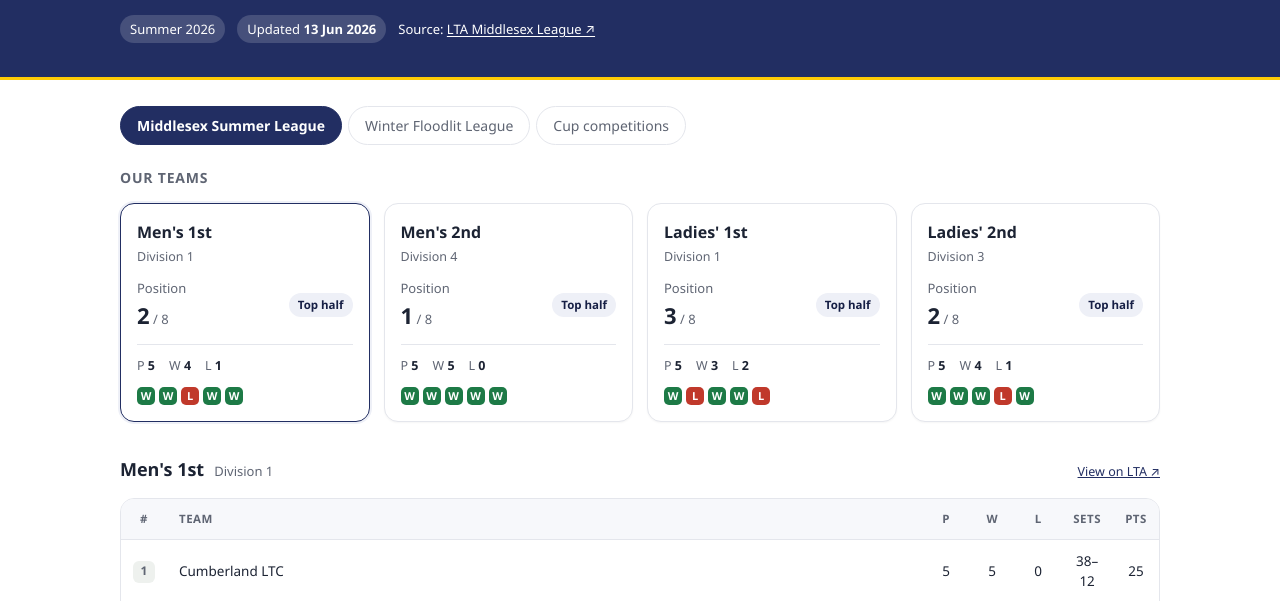
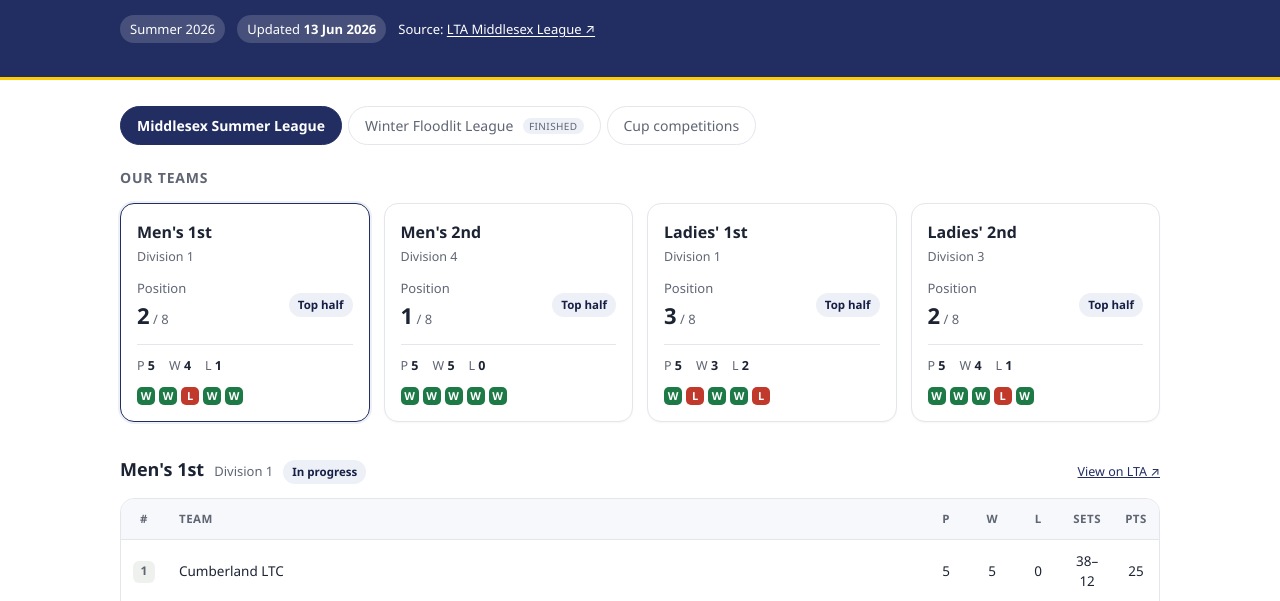
Before and after one commit to pclutton/psc-lta, a plain HTML site: page index.html in a window 1280 px wide. Shown: the part 218-819 px from the top of the page. Drawn offline with Linux system fonts and the light colour scheme.

Commit message:
Make competitions status-aware (current vs finished)
- Each competition has a status; finished ones get a "Finished" tab tag,
  a "Season finished" pill, and "Season complete" instead of fixtures
- Page now defaults to the first in-progress competition, not index 0,
  so a finished Winter Floodlit no longer appears as the active view
- Scraper carries status per competition from config

Co-Authored-By: Claude Opus 4.8 <noreply@anthropic.com>

```diff
--- a/data/results.json
+++ b/data/results.json
@@ -8,6 +8,7 @@
     {
       "id": "summer",
       "name": "Middlesex Summer League",
+      "status": "current",
       "teams": [
         {
           "name": "Men's 1st",
@@ -104,6 +105,7 @@
     {
       "id": "winter",
       "name": "Winter Floodlit League",
+      "status": "completed",
       "teams": [
         {
           "name": "Men's 1st",
@@ -147,6 +149,7 @@
     {
       "id": "cup",
       "name": "Cup competitions",
+      "status": "current",
       "teams": [
         {
           "name": "Middlesex Cup — Men",
--- a/index.html
+++ b/index.html
@@ -51,6 +51,11 @@
   .tabs{display:flex;gap:6px;flex-wrap:wrap;margin:26px 0 22px}
   .tab{border:1px solid var(--line);background:#fff;color:var(--muted);padding:9px 16px;border-radius:999px;font-size:14px;cursor:pointer;font-family:inherit}
   .tab[aria-selected="true"]{background:var(--psc-navy);border-color:var(--psc-navy);color:#fff;font-weight:600}
+  .tfin{font-size:10px;text-transform:uppercase;letter-spacing:.4px;background:#eef0f7;color:var(--muted);padding:1px 6px;border-radius:999px;margin-left:6px;vertical-align:1px}
+  .tab[aria-selected="true"] .tfin{background:rgba(255,255,255,.22);color:#fff}
+  .dt-status{font-size:11.5px;font-weight:700;padding:3px 9px;border-radius:999px}
+  .dt-status.current{background:var(--psc-navy-tint);color:var(--psc-navy-dark)}
+  .dt-status.completed{background:#eef0f7;color:var(--muted)}
 
   section.block{margin:0 0 34px}
   h2.sec{font-size:14px;text-transform:uppercase;letter-spacing:.8px;color:var(--muted);margin:0 0 14px;font-weight:700}
@@ -151,6 +156,7 @@
     <div class="detail-head">
       <span class="dt-team" id="dtTeam"></span>
       <span class="dt-div" id="dtDiv"></span>
+      <span class="dt-status" id="dtStatus" hidden></span>
       <a id="dtLink" href="#" target="_blank" rel="noopener">View on LTA ↗</a>
     </div>
 
@@ -198,15 +204,12 @@ function statusFor(t){
 function isPsc(name){ return /paddington/i.test(name); }
 
 function renderTabs(){
-  $("#tabs").innerHTML = DATA.competitions.map((c,i)=>
-    `<button class="tab" role="tab" data-i="${i}" aria-selected="${i===0?'true':'false'}">${c.name}</button>`
-  ).join("");
+  $("#tabs").innerHTML = DATA.competitions.map((c,i)=>{
+    const fin = c.status === "completed";
+    return `<button class="tab" role="tab" data-i="${i}" aria-selected="false">${c.name}${fin?' <span class="tfin">Finished</span>':''}</button>`;
+  }).join("");
   document.querySelectorAll(".tab").forEach(tab=>{
-    tab.addEventListener("click",()=>{
-      document.querySelectorAll(".tab").forEach(t=>t.setAttribute("aria-selected","false"));
-      tab.setAttribute("aria-selected","true");
-      selectComp(+tab.dataset.i);
-    });
+    tab.addEventListener("click",()=>selectComp(+tab.dataset.i));
   });
 }
 
@@ -233,10 +236,16 @@ function renderCards(){
 }
 
 function renderDetail(){
-  const t = DATA.competitions[currentComp].teams[currentTeam];
+  const comp = DATA.competitions[currentComp];
+  const t = comp.teams[currentTeam];
   $("#detail").hidden = false;
   $("#dtTeam").textContent = t.name;
   $("#dtDiv").textContent = t.of ? t.division : "Cup competition";
+  const status = $("#dtStatus");
+  const done = comp.status === "completed";
+  status.hidden = false;
+  status.className = "dt-status " + (done ? "completed" : "current");
+  status.textContent = done ? "Season finished" : "In progress";
   const link = $("#dtLink");
   if(t.leagueUrl){ link.href = t.leagueUrl; link.hidden = false; } else { link.hidden = true; }
 
@@ -267,7 +276,7 @@ function renderDetail(){
       <span class="mdate">${f.date}</span>
       <span class="mteams"><b>${f.home}</b> ${f.away?`<span class="vs">v</span> <b>${f.away}</b>`:""}${f.note?`<br><span class="vs">${f.note}</span>`:""}</span>
       <span class="score" style="color:var(--muted);font-weight:600">${f.time||""}</span>
-    </li>`).join("") : `<li class="empty">No upcoming fixtures</li>`;
+    </li>`).join("") : `<li class="empty">${done ? "Season complete — no further fixtures" : "No upcoming fixtures"}</li>`;
 }
 
 function selectTeam(i){
@@ -275,7 +284,12 @@ function selectTeam(i){
   document.querySelectorAll(".card").forEach(c=>c.setAttribute("aria-selected", +c.dataset.i===i ? "true":"false"));
   renderDetail();
 }
-function selectComp(i){ currentComp = i; renderCards(); selectTeam(0); }
+function selectComp(i){
+  currentComp = i;
+  document.querySelectorAll(".tab").forEach(t=>t.setAttribute("aria-selected", +t.dataset.i===i ? "true":"false"));
+  renderCards();
+  selectTeam(0);
+}
 
 function boot(data){
   DATA = data;
@@ -284,7 +298,8 @@ function boot(data){
   if(data.sourceUrl){ $("#sourceLink").href = data.sourceUrl; }
   $("#sampleBanner").hidden = !data.sample;
   renderTabs();
-  selectComp(0);
+  const firstCurrent = data.competitions.findIndex(c=>c.status !== "completed");
+  selectComp(firstCurrent >= 0 ? firstCurrent : 0);
 }
 
 fetch("./data/results.json", {cache:"no-store"})
--- a/scraper/config.json
+++ b/scraper/config.json
@@ -5,9 +5,9 @@
   "baseUrl": "https://competitions.lta.org.uk",
   "season": "Summer 2026",
   "competitionRules": [
-    { "id": "winter", "name": "Winter Floodlit League", "match": ["floodlit", "winter"] },
-    { "id": "cup", "name": "Cup competitions", "match": ["cup"] },
-    { "id": "summer", "name": "Middlesex Summer League", "match": ["summer", "league"] }
+    { "id": "winter", "name": "Winter Floodlit League", "match": ["floodlit", "winter"], "status": "completed" },
+    { "id": "cup", "name": "Cup competitions", "match": ["cup"], "status": "current" },
+    { "id": "summer", "name": "Middlesex Summer League", "match": ["summer", "league"], "status": "current" }
   ],
   "defaultCompetition": "summer"
 }
--- a/scraper/scrape.mjs
+++ b/scraper/scrape.mjs
@@ -207,7 +207,7 @@ async function main() {
       throw new Error("No team links found on the club page — selectors need confirming (see scraper/debug/).");
     }
 
-    const buckets = new Map(cfg.competitionRules.map((r) => [r.id, { id: r.id, name: r.name, teams: [] }]));
+    const buckets = new Map(cfg.competitionRules.map((r) => [r.id, { id: r.id, name: r.name, status: r.status || "current", teams: [] }]));
     for (const link of links) {
       try {
         const draw = await scrapeDraw(page, link);
```
